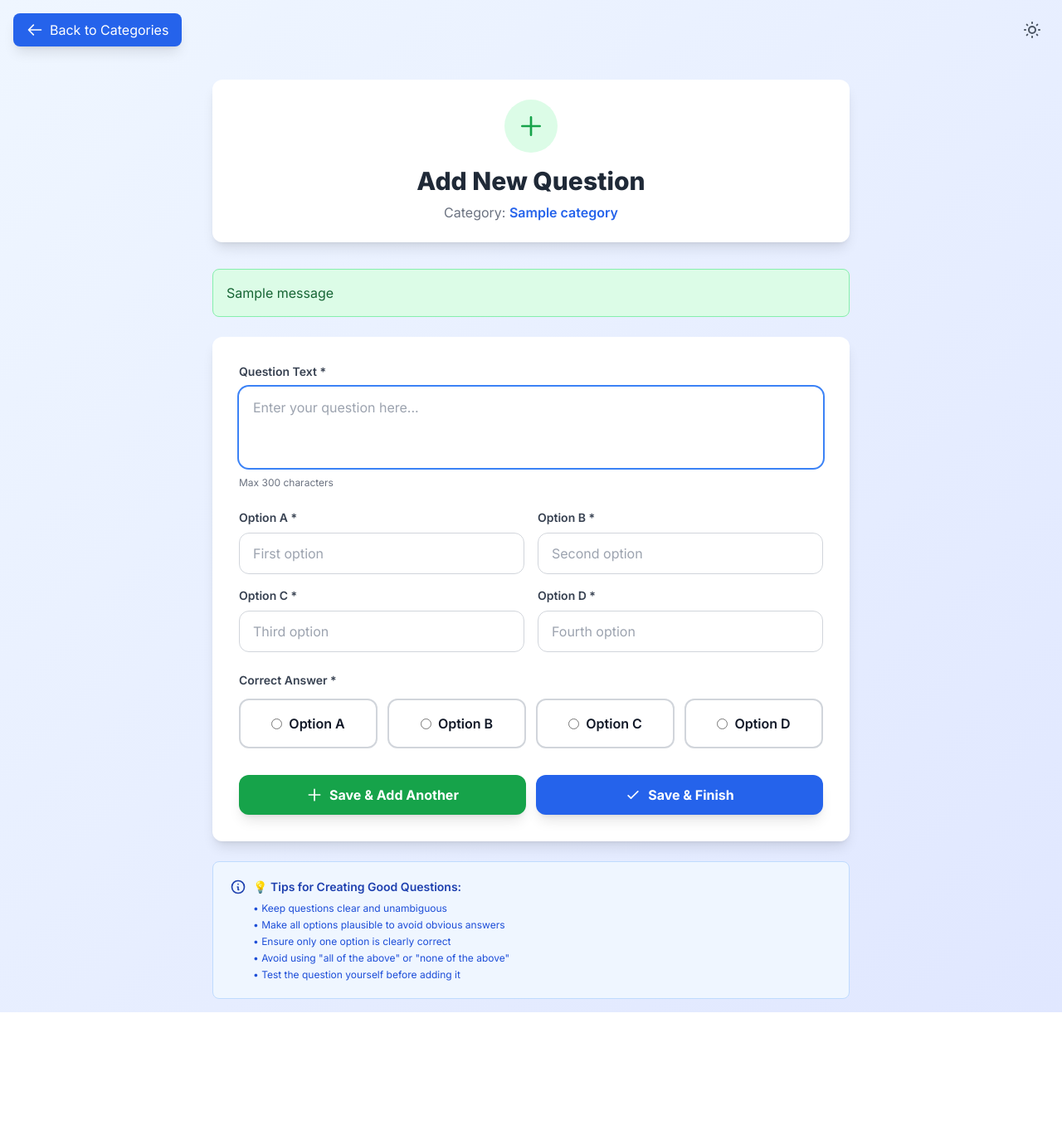
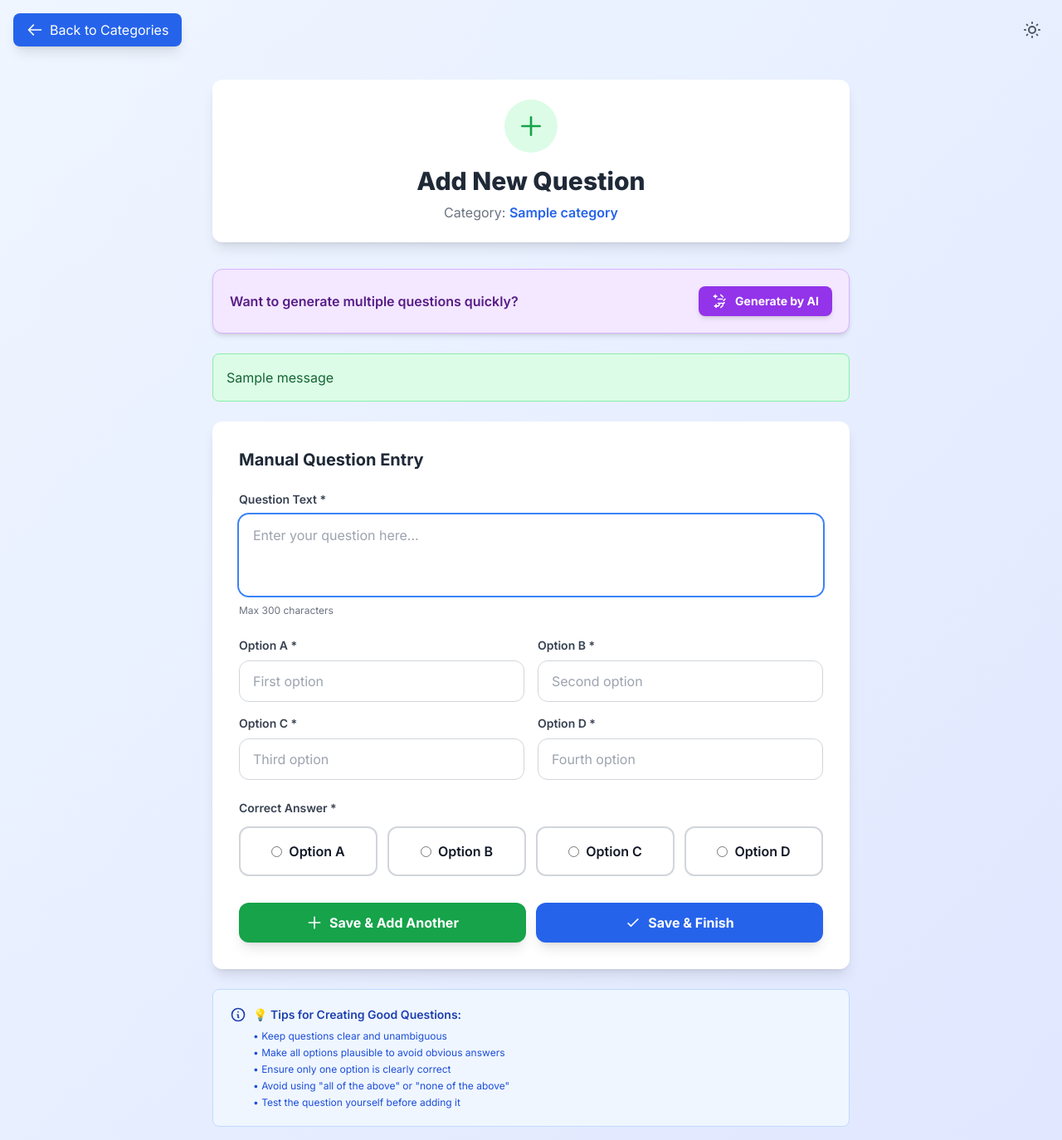
Before and after one commit to sujit-prog/Assessment_Portal, a Django app: page /subjects/add-question/1/ in a window 1280 px wide. Shown: the whole page at 83% size. Before the commit the page ends 1220 px from the top, so only its background shows below. Run offline with Django 5.2, Linux system fonts and the light colour scheme; a user stored in the database is signed in; tables that the repository leaves empty hold one stand-in row (values such as "Sample post"); one stand-in notice (Sample message) is shown; some libraries are stand-ins or nearby versions.

Commit message:
ai generator

```diff
--- /dev/null
+++ b/home/quiz_generator.py
@@ -0,0 +1,139 @@
+import requests
+import json
+import time # Added for exponential backoff sleep
+# NOTE: You MUST replace 'home.models' with the correct path to your models file.
+# If your app is named 'quiz_app', the path might be 'quiz_app.models'.
+# If your models are in a sub-app named 'home', this path is likely correct.
+
+
+# --- Configuration ---
+# NOTE: Replace with your actual Gemini API key loaded from Django settings/environment variables.
+# It is highly recommended to load this from Django settings (e.g., from django.conf import settings)
+API_KEY = ""
+MODEL_NAME = "gemini-2.5-flash-preview-09-2025"
+API_URL = f"https://generativelanguage.googleapis.com/v1beta/models/{MODEL_NAME}:generateContent?key={API_KEY}"
+
+# Define the structured output schema for the LLM
+QUESTION_SCHEMA = {
+    "type": "ARRAY",
+    "description": "An array of multiple-choice questions.",
+    "items": {
+        "type": "OBJECT",
+        "properties": {
+            "question_text": {"type": "STRING", "description": "The text of the question."},
+            "options": {
+                "type": "OBJECT",
+                "description": "The four options (A, B, C, D) for the question.",
+                "properties": {
+                    "A": {"type": "STRING"},
+                    "B": {"type": "STRING"},
+                    "C": {"type": "STRING"},
+                    "D": {"type": "STRING"}
+                }
+            },
+            "correct_option": {
+                "type": "STRING",
+                "description": "The letter (A, B, C, or D) corresponding to the correct answer.",
+                "enum": ["A", "B", "C", "D"]
+            }
+        },
+        "required": ["question_text", "options", "correct_option"]
+    }
+}
+
+def generate_and_save_questions(category_id, topic_prompt, num_questions=5):
+    from home.models import Category, Question, Option
+    """
+    Generates structured quiz questions using the Gemini API and saves them to the database.
+
+    :param category_id: The ID of the Category object to link questions to.
+    :param topic_prompt: The user-provided prompt (e.g., "History of World War II").
+    :param num_questions: The number of questions to generate.
+    :return: A tuple (success_count, error_message)
+    """
+
+    # 1. Look up the Category object
+    try:
+        category = Category.objects.get(pk=category_id)
+    except Category.DoesNotExist:
+        return (0, f"Error: Category with ID {category_id} not found.")
+
+    # 2. Construct the System Instruction and User Query
+    system_prompt = (
+        f"You are a helpful quiz generator. Your task is to generate {num_questions} "
+        f"high-quality multiple-choice questions (MCQs) on the topic: '{topic_prompt}'. "
+        "Each question must have exactly four options (A, B, C, D) and specify the single correct option."
+    )
+    user_query = f"Generate {num_questions} unique, challenging multiple-choice questions about {topic_prompt}."
+
+    payload = {
+        "contents": [{"parts": [{"text": user_query}]}],
+        "systemInstruction": {"parts": [{"text": system_prompt}]},
+        "generationConfig": {
+            "responseMimeType": "application/json",
+            "responseSchema": QUESTION_SCHEMA
+        }
+    }
+
+    # 3. Make the API Call (with simple retry logic for stability)
+    max_retries = 3
+    for attempt in range(max_retries):
+        try:
+            response = requests.post(
+                API_URL,
+                headers={'Content-Type': 'application/json'},
+                data=json.dumps(payload)
+            )
+            response.raise_for_status()
+            break  # Success
+        except requests.exceptions.HTTPError as e:
+            if attempt < max_retries - 1:
+                # Simple exponential backoff: 2^attempt seconds
+                time.sleep(2 ** attempt)
+                continue
+            return (0, f"API Error after {max_retries} retries: {e}")
+        except Exception as e:
+            return (0, f"An unexpected error occurred during the API call: {e}")
+
+    # 4. Process the Response
+    try:
+        result = response.json()
+        json_text = result['candidates'][0]['content']['parts'][0]['text']
+        generated_questions = json.loads(json_text)
+    except (KeyError, json.JSONDecodeError, IndexError) as e:
+        # Handle cases where the response is not clean structured JSON
+        return (0, f"Failed to parse model response structure. Raw error: {e}")
+
+    # 5. Save Questions and Options to Django Database
+    successful_saves = 0
+
+    try:
+        for q_data in generated_questions:
+            # Create the Question object
+            question = Question.objects.create(
+                category=category,
+                question_text=q_data['question_text']
+            )
+
+            # Create the Option objects
+            for key, text in q_data['options'].items():
+                Option.objects.create(
+                    question=question,
+                    option_text=text,
+                    # Determine if this option is the correct one based on the model's response
+                    is_correct=(key == q_data['correct_option'])
+                )
+
+            successful_saves += 1
+
+    except Exception as e:
+        # Catch any database saving errors
+        return (successful_saves, f"Database saving failed after {successful_saves} questions: {e}")
+
+    return (successful_saves, None)
+
+
+# --- Example Usage (Remove for final Django integration) ---
+if __name__ == '__main__':
+    print("--- Running Test Generation (Requires a running Django environment to import models) ---")
+    print("Please integrate this file into your Django app and use the outlined view function.")
--- a/home/templates/home/add_question.html
+++ b/home/templates/home/add_question.html
@@ -42,7 +42,7 @@
         </button>
     </div>
 
-    <!-- Back to Categories -->
+    <!-- Back to Categories (Assuming 'manage_categories' does not take an ID) -->
     <div class="fixed top-4 left-4 z-50">
         <a href="{% url 'manage_categories' %}"
            class="flex items-center gap-2 px-4 py-2 bg-blue-600 hover:bg-blue-700 text-white rounded-lg shadow-lg transition duration-200">
@@ -68,6 +68,22 @@
             </div>
         </header>
 
+        <!-- NEW AI GENERATION BUTTON BLOCK -->
+        <div class="bg-purple-100 dark:bg-purple-900/30 p-5 rounded-xl shadow-md flex justify-between items-center mb-6 border border-purple-300 dark:border-purple-700">
+            <p class="text-purple-900 dark:text-purple-300 font-semibold flex-1 mr-4">
+                Want to generate multiple questions quickly?
+            </p>
+            <a href="{% url 'generate_questions' category.id %}"
+               class="flex items-center gap-2 px-4 py-2 bg-purple-600 hover:bg-purple-700 text-white font-bold rounded-lg shadow-md transition duration-200 transform hover:scale-[1.02] text-sm whitespace-nowrap">
+                <svg class="w-5 h-5" fill="none" stroke="currentColor" viewBox="0 0 24 24">
+                    <path stroke-linecap="round" stroke-linejoin="round" stroke-width="2" d="M5 3v4M3 5h4M6 17v4m-2-2h4m5-16l2.002 2.002M19 9l-2.002 2.002M9 19l2.002-2.002M16 16l2.002-2.002M9 15h6M9 9h6M13 3l3 3m-3 15l3-3"></path>
+                </svg>
+                Generate by AI
+            </a>
+        </div>
+        <!-- END NEW AI GENERATION BUTTON BLOCK -->
+
+
         <!-- Messages -->
         {% if messages %}
         <div class="mb-6">
@@ -79,10 +95,12 @@
         </div>
         {% endif %}
 
-        <!-- Add Question Form -->
+        <!-- Add Question Form (Manual Entry) -->
         <div class="bg-white dark:bg-gray-800 rounded-xl shadow-lg p-8">
             <form method="POST" action="{% url 'add_question' category.id %}">
                 {% csrf_token %}
+
+                <h2 class="text-xl font-bold text-gray-800 dark:text-gray-100 mb-6">Manual Question Entry</h2>
 
                 <!-- Question Text -->
                 <div class="mb-6">
--- a/home/urls.py
+++ b/home/urls.py
@@ -15,4 +15,5 @@ urlpatterns = [
     path('edit-category/<int:category_id>/', views.edit_category, name='edit_category'),
     path('delete-category/<int:category_id>/', views.delete_category, name='delete_category'),
     path('add-question/<int:category_id>/', views.add_question, name='add_question'),
+    path('subjects/generate-questions/<int:category_id>/', views.generate_questions, name='generate_questions'),
 ]
--- a/home/views.py
+++ b/home/views.py
@@ -9,6 +9,45 @@ from .models import Category, Question, QuizAttempt
 import random
 from datetime import datetime, timedelta
 from django.contrib.auth.decorators import login_required, user_passes_test
+from django.shortcuts import render, redirect, get_object_or_404
+from django.contrib import messages
+from .models import Category # Assuming Category model is here
+from .quiz_generator import generate_and_save_questions # Import the new utility
+
+# Note: You should apply appropriate staff/login decorators here
+# @login_required
+# @user_passes_test(is_staff_user) # Assuming you have a decorator for staff
+def generate_questions(request, category_id):
+    """
+    Handles displaying the question generation form and processing the generation request.
+    """
+    category = get_object_or_404(Category, pk=category_id)
+
+    if request.method == 'POST':
+        topic_prompt = request.POST.get('topic_prompt')
+        num_questions = int(request.POST.get('num_questions', 5))
+
+        if not topic_prompt:
+            messages.error(request, "Please enter a topic prompt.")
+            return render(request, 'home/generate_questions.html', {'category': category})
+
+        # Call the generator function (this can take a few seconds)
+        success_count, error_message = generate_and_save_questions(
+            category_id,
+            topic_prompt,
+            num_questions
+        )
+
+        if error_message:
+            messages.error(request, f"Error generating questions: {error_message}")
+        elif success_count > 0:
+            messages.success(request, f"Successfully generated and saved {success_count} questions for '{category.name}'.")
+
+        # Redirect back to the question management page (assuming a URL named 'manage_questions')
+        # Replace 'manage_questions' with the correct name if needed.
+        return redirect('add_question', category_id=category.id)
+
+    return render(request, 'home/generate_questions.html', {'category': category})
 
 # Check if user is staff/admin
 def is_staff_user(user):
```
Also changed, not shown: home/templates/home/generate_questions.html (added, +131 -0 lines). Lines whose indentation alone changed are shown as unchanged.
